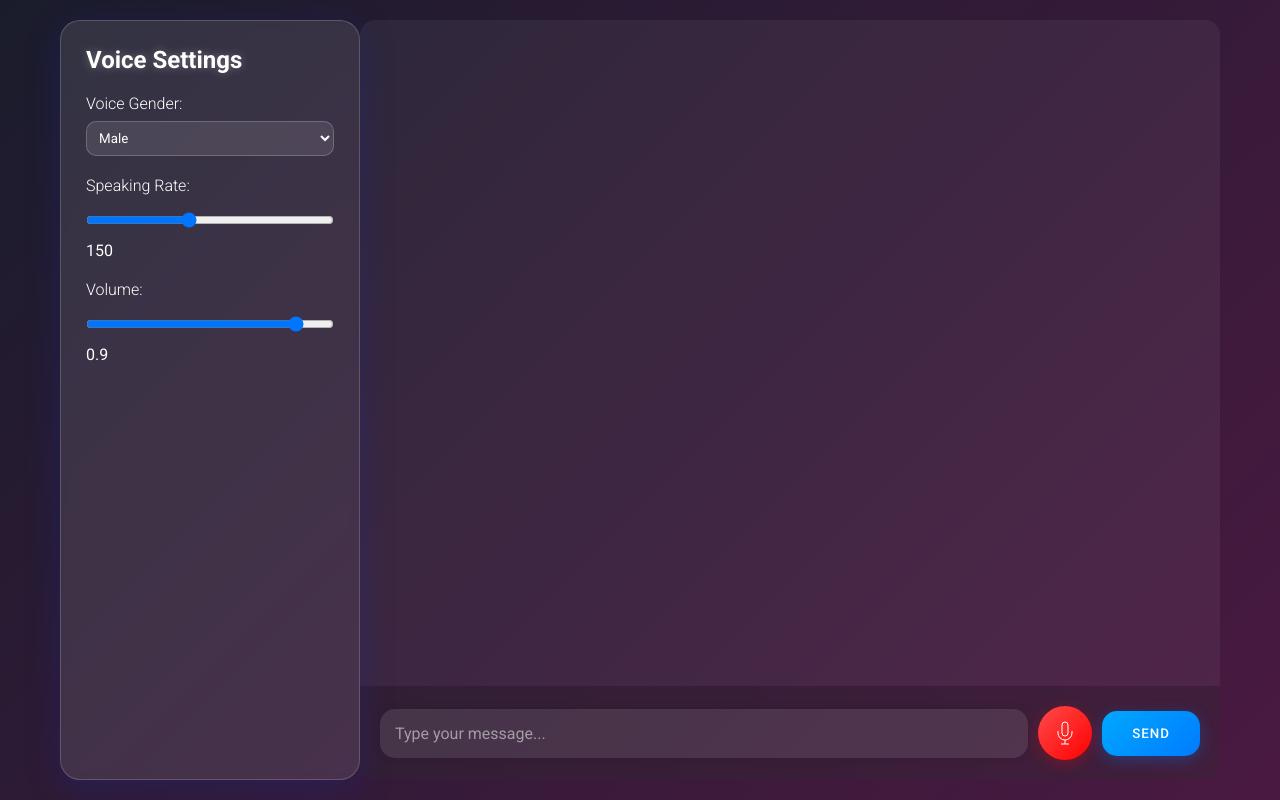
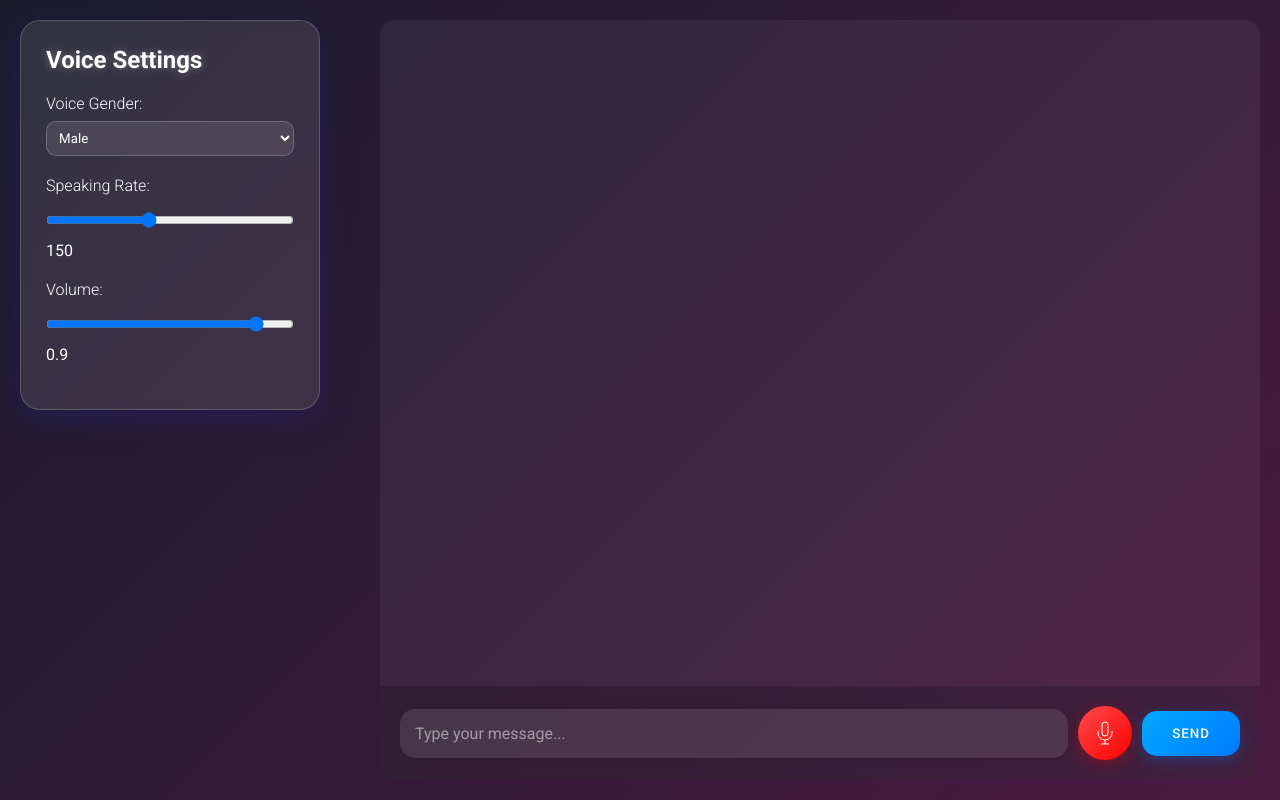
Before and after one commit to ismaelaboud/smail-assistant, a Flask app: page / in a window 1280 px wide. Run offline with Flask 3, Linux system fonts and the light colour scheme.

Commit message:
spacing between sidebar and main content

```diff
--- a/static/css/style.css
+++ b/static/css/style.css
@@ -12,10 +12,11 @@ body {
 
 .container {
     display: flex;
-    max-width: 1200px;
+    max-width: 1400px;
     margin: 0 auto;
     padding: 20px;
     height: 100vh;
+    gap: 30px;
 }
 
 .settings-panel {
@@ -27,6 +28,10 @@ body {
     backdrop-filter: blur(4px);
     border: 1px solid rgba(255, 255, 255, 0.18);
     color: white;
+    margin-right: 30px;
+    height: fit-content;
+    position: sticky;
+    top: 20px;
 }
 
 .settings-panel h3 {
@@ -64,6 +69,7 @@ body {
     background: rgba(255, 255, 255, 0.05);
     border-radius: 15px;
     overflow: hidden;
+    min-width: 0;
 }
 
 .chat-messages {
```
Also changed, not shown: 1 other file.
